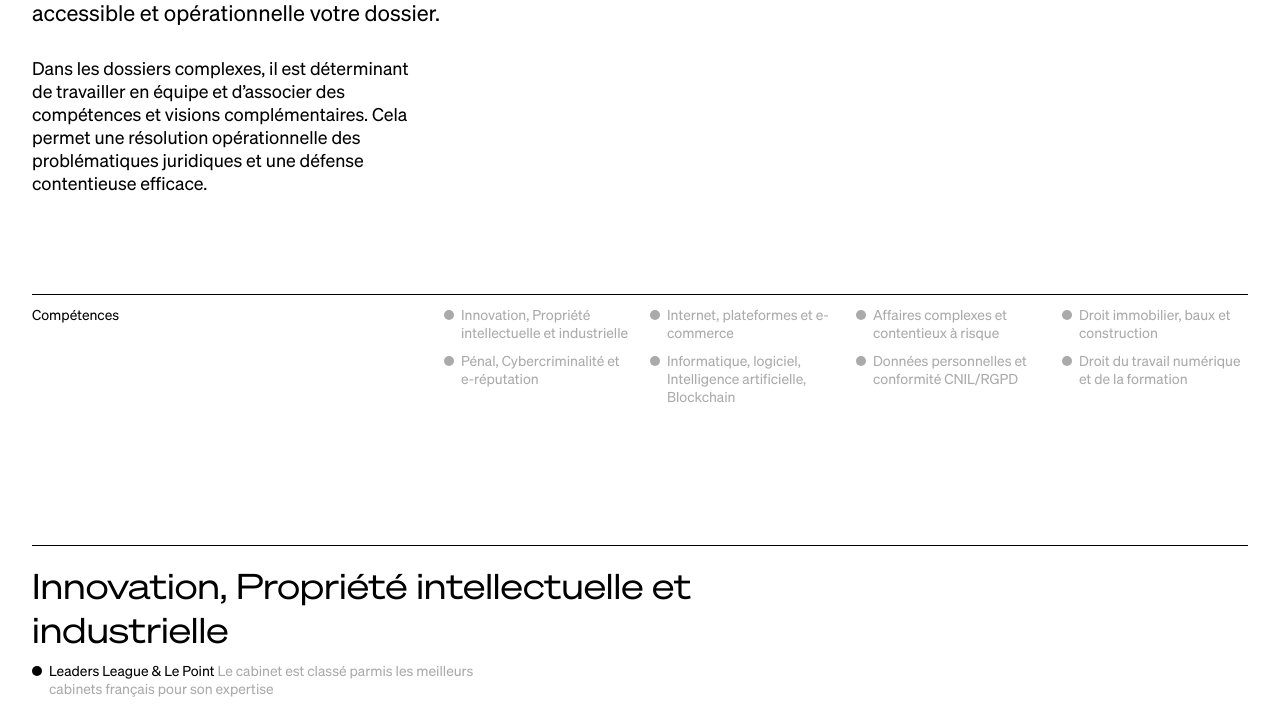
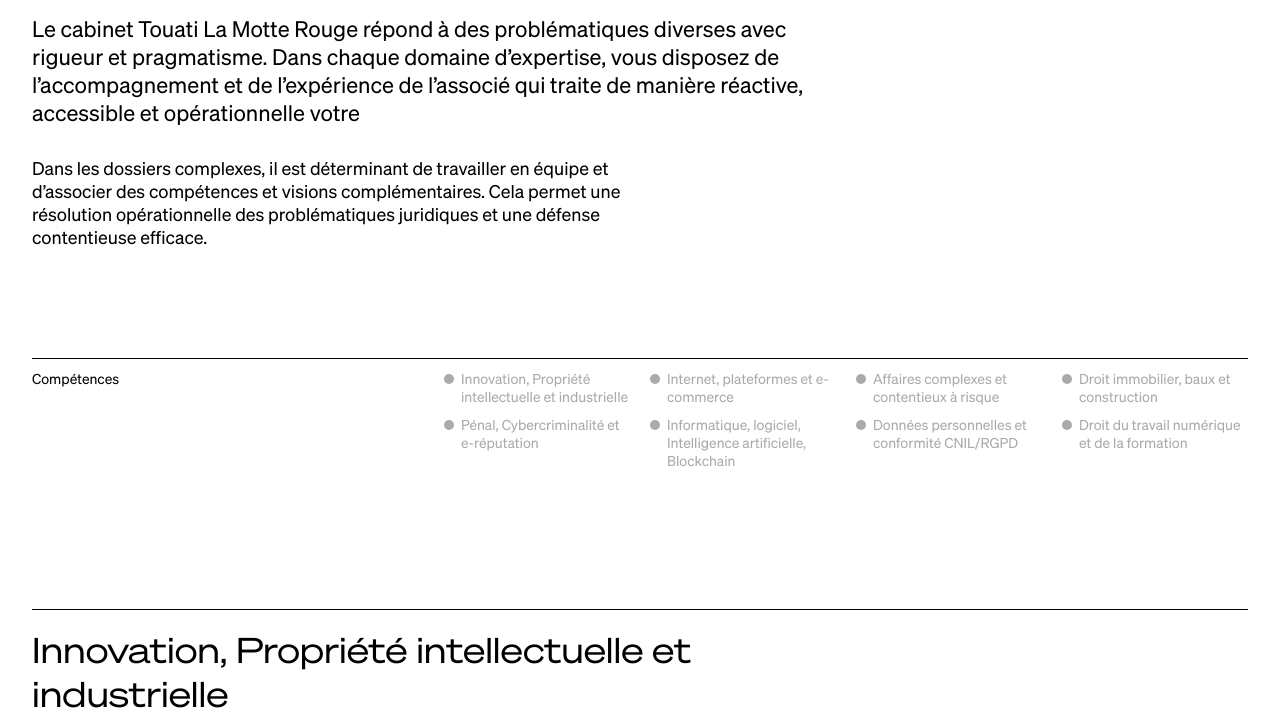
Before and after one commit to AdrienLapasset/TLMR-site, a Gatsby site: page /expertises in a window 1280 px wide. Shown: the part 273-995 px from the top of the page. Built offline with nearby package versions, Linux system fonts and the light colour scheme; Gatsby itself is replaced by a stand-in of ours.

Commit message:
add page hero global component

```diff
--- /dev/null
+++ b/src/components/global/PageHero/index.js
@@ -0,0 +1,51 @@
+import * as React from "react";
+import styled from "styled-components";
+import Grid from "components/global/Grid";
+import Title from "components/global/Title";
+import Paragraph from "components/global/Paragraph";
+
+const StyledContainer = styled(Grid)`
+  margin: 110px 0;
+  h1 {
+    margin-bottom: 30px;
+  }
+  p {
+    &:first-of-type {
+      margin-bottom: 30px;
+      grid-column: 1/12;
+      @media ${(props) => props.theme.minWidth.sm} {
+        grid-column: 1 / span 12;
+      }
+      @media ${(props) => props.theme.minWidth.md} {
+        grid-column: 1 / span 9;
+      }
+      @media ${(props) => props.theme.minWidth.lg} {
+        grid-column: 1 / span 7;
+      }
+    }
+    &:last-of-type {
+      grid-column: 1/12;
+      @media ${(props) => props.theme.minWidth.sm} {
+        grid-column: 1 / span 8;
+      }
+      @media ${(props) => props.theme.minWidth.md} {
+        grid-column: 1/7;
+      }
+      @media ${(props) => props.theme.minWidth.lg} {
+        grid-column: 1 / span 4;
+      }
+    }
+  }
+`;
+
+const PageHero = ({ title, firstParagraph, secondParagraph }) => {
+  return (
+    <StyledContainer>
+      <Title as="h1">{title}</Title>
+      <Paragraph size="xxl">{firstParagraph}</Paragraph>
+      <Paragraph size="lg">{secondParagraph}</Paragraph>
+    </StyledContainer>
+  );
+};
+
+export default PageHero;
--- a/src/components/global/Paragraph/index.js
+++ b/src/components/global/Paragraph/index.js
@@ -4,7 +4,9 @@
 // TODO refactorer en fonction de "size" et pas en fonction du minwidth
 const StyleP = styled.p`
   font-size: ${(props) =>
-    props.size === "lg" || "xl"
+    props.size === "xxl"
+      ? "20px"
+      : props.size === "lg" || "xl"
       ? "16px"
       : props.size === "sm"
       ? "12px"
@@ -15,7 +17,9 @@
       : (props) => props.theme.colors.black};
   @media ${(props) => props.theme.minWidth.lg} {
     font-size: ${(props) =>
-      props.size === "xl"
+      props.size === "xxl"
+        ? "22px"
+        : props.size === "xl"
         ? "18px"
         : props.size === "lg"
         ? "18px"
@@ -25,7 +29,9 @@
   }
   @media ${(props) => props.theme.minWidth.xl} {
     font-size: ${(props) =>
-      props.size === "xl"
+      props.size === "xxl"
+        ? "25px"
+        : props.size === "xl"
         ? "20px"
         : props.size === "lg"
         ? "18px"
--- a/src/pages/expertises.js
+++ b/src/pages/expertises.js
@@ -2,7 +2,6 @@
 import styled from "styled-components";
 import Layout from "components/Layout";
 import Title from "components/global/Title";
-import SectionDescription from "components/global/SectionDescription";
 import Grid from "components/global/Grid";
 import Expertise from "components/pages/expertises/Expertise";
 import ExpertisesData from "components/pages/expertises/data";
@@ -11,22 +10,9 @@
 import Paragraph from "components/global/Paragraph";
 import { StaticImage } from "gatsby-plugin-image";
 import Cta from "components/global/Cta";
+import PageHero from "components/global/PageHero";
 import ALaUne from "components/pages/home/sections/ALaUne";
 
-const StyledGrid = styled(Grid)`
-  p {
-    grid-column: 1/12;
-    @media ${(props) => props.theme.minWidth.sm} {
-      grid-column: 1/10;
-    }
-    @media ${(props) => props.theme.minWidth.md} {
-      grid-column: 1/7;
-    }
-    @media ${(props) => props.theme.minWidth.lg} {
-      grid-column: 1/5;
-    }
-  }
-`;
 const StyledExpertiseNav = styled.section`
   display: none;
   @media ${(props) => props.theme.minWidth.lg} {
@@ -199,20 +185,18 @@
   }, [expertisesNavRef, scrollY]);
   return (
     <Layout isNavHidden={isNavHidden}>
-      <Title as="h1">Expertises</Title>
-      <SectionDescription
-        description={
-          "Le cabinet Touati La Motte Rouge répond à des problématiques diverses avec rigueur et pragmatisme. Dans chaque domaine d’expertise, vous disposez de l’accompagnement et de l’expérience de l’associé qui traite de manière réactive, accessible et opérationnelle votre dossier."
-        }
-      />
-      <StyledGrid>
-        <Paragraph size="lg">
-          Dans les dossiers complexes, il est déterminant de travailler en
+      <PageHero
+        title="Expertises"
+        firstParagraph="Le cabinet Touati La Motte Rouge répond à des problématiques diverses
+          avec rigueur et pragmatisme. Dans chaque domaine d’expertise, vous
+          disposez de l’accompagnement et de l’expérience de l’associé qui
+          traite de manière réactive, accessible et opérationnelle votre"
+        secondParagraph=" Dans les dossiers complexes, il est déterminant de travailler en
           équipe et d’associer des compétences et visions complémentaires. Cela
           permet une résolution opérationnelle des problématiques juridiques et
-          une défense contentieuse efficace.
-        </Paragraph>
-      </StyledGrid>
+          une défense contentieuse efficace."
+      />
+
       <StyledExpertiseNav ref={expertisesNavRef} isNavHidden={isNavHidden}>
         <Grid>
           <h3>Compétences</h3>
```
Also changed, not shown: src/pages/e-services.js (added, +8 -0 lines).
